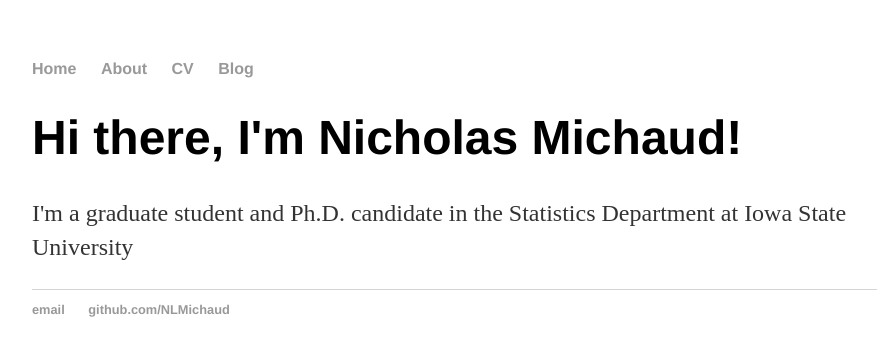
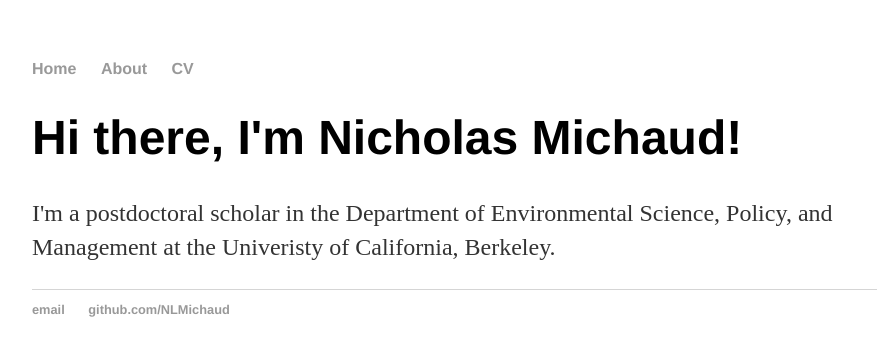
Before and after one commit to NLMichaud/NLMichaud.github.io, a Jekyll site: the page built from index.html, in a window 1280 px wide. Shown: the top 356 px of the page, without its empty margins (160-1037 px from the left). Built offline with Jekyll 4.4.1, drawn with Linux system fonts in a browser that asks for light colours.

```diff
--- a/_layouts/default.html
+++ b/_layouts/default.html
@@ -11,7 +11,6 @@
 	        		<li><a href="/">Home</a></li>
 		        	<li><a href="/about">About</a></li>
 	        		<li><a href="/cv">CV</a></li>
-	        		<li><a href="/blog">Blog</a></li>
 	    		</ul>
 			</nav>
 			<div class="container">
@@ -21,7 +20,7 @@
 			</div><!-- /.container -->
 			<footer>
 	    		<ul>
-	        		<li><a href="mailto:michaud@iastate.edu">email</a></li>
+	        		<li><a href="mailto:nicholas.michaud@gmail.com">email</a></li>
 	        		<li><a href="https://github.com/NLMichaud">github.com/NLMichaud</a></li>
 				</ul>
 			</footer>
--- a/index.html
+++ b/index.html
@@ -4,5 +4,5 @@ title: Nicholas Michaud
 ---
 <div class="blurb">
 	<h1>Hi there, I'm Nicholas Michaud!</h1>
-	<p>I'm a graduate student and Ph.D. candidate in the Statistics Department at Iowa State University</a></p>
+	<p>I'm a postdoctoral scholar in the Department of Environmental Science, Policy, and Management at the Univeristy of California, Berkeley.</a></p>
 </div><!-- /.blurb -->
```
